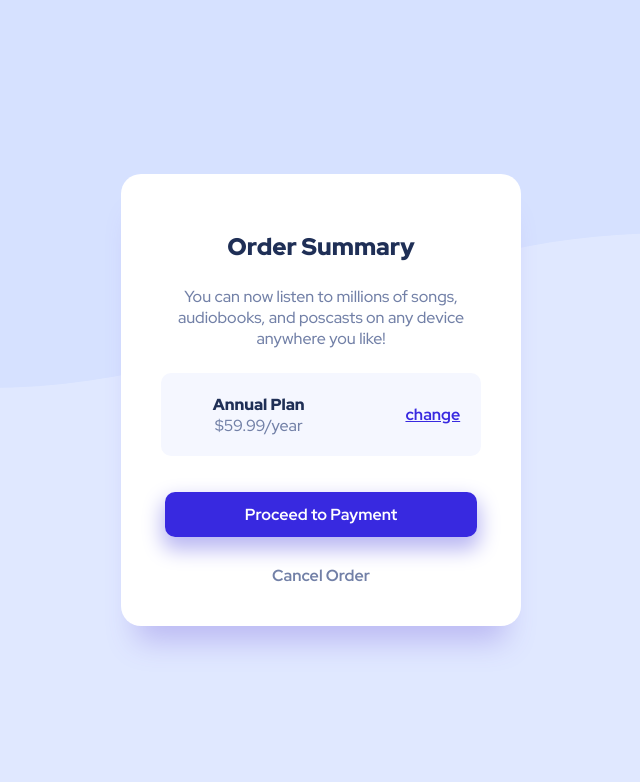
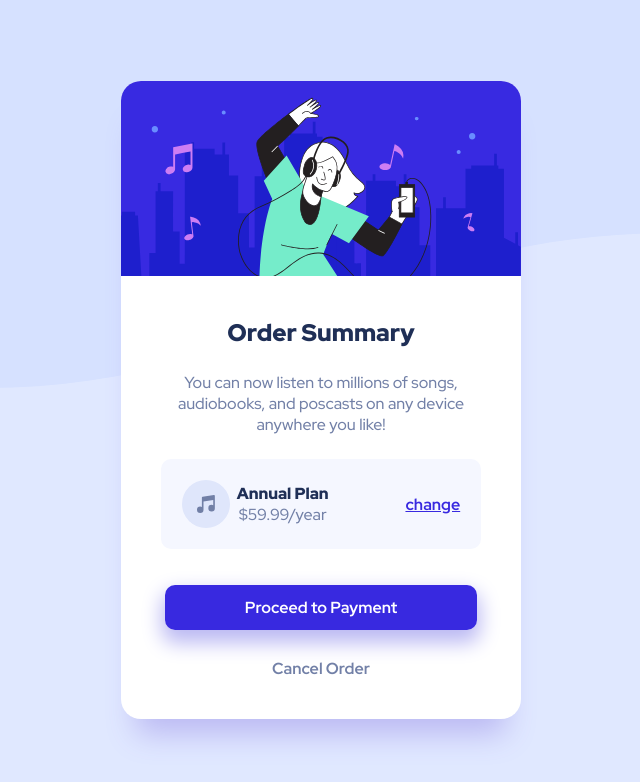
Before and after one commit to al-latte/order-summary-component-frontend-mentor, a plain HTML site: page index.html in a window 1280 px wide. Shown: the whole page, without its empty margins (319-959 px from the left). Drawn offline with Linux system fonts and the light colour scheme; the site is published under a folder, as on GitHub Pages, so addresses that start at the root find nothing.

Commit message:
Update index.html

```diff
--- a/index.html
+++ b/index.html
@@ -23,7 +23,7 @@
 		<main id="main-content" class="main">
 			<div class="content">
 				<section class="card">
-					<img id="hero-img" src="/images/illustration-hero.svg" alt="" />
+					<img id="hero-img" src="images/illustration-hero.svg" alt="" />
 					<div class="card-content">
 						<h1 id="title" class="mrg-top">Order Summary</h1>
 						<p class="mrg-top">
@@ -31,7 +31,7 @@
 							on any device anywhere you like!
 						</p>
 						<div class="plan mrg-top">
-							<img class="mrg-right" src="/images/icon-music.svg" alt="" />
+							<img class="mrg-right" src="images/icon-music.svg" alt="" />
 							<div class="annual">
 								<span>Annual Plan</span>
 								<br />
```
